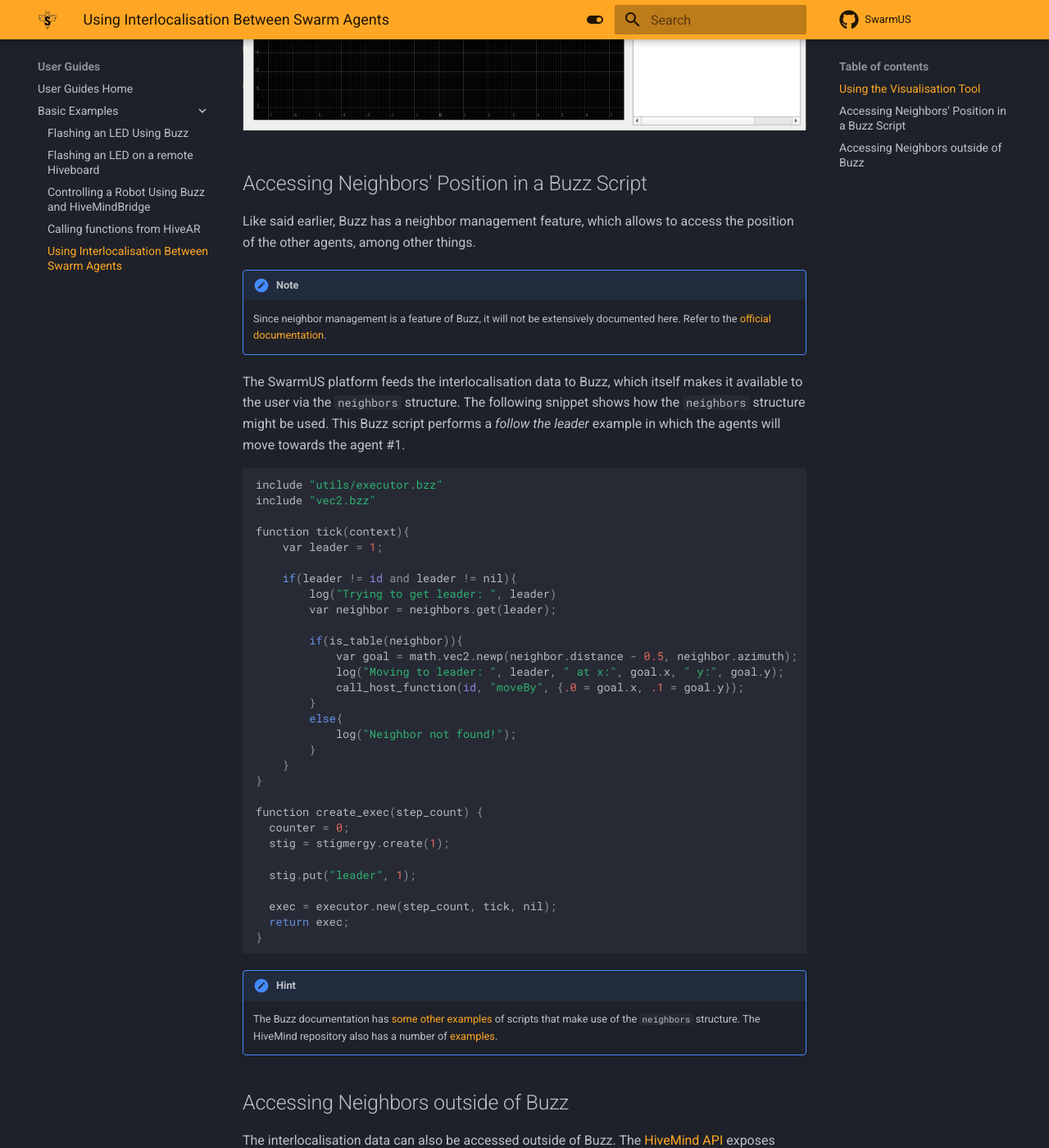
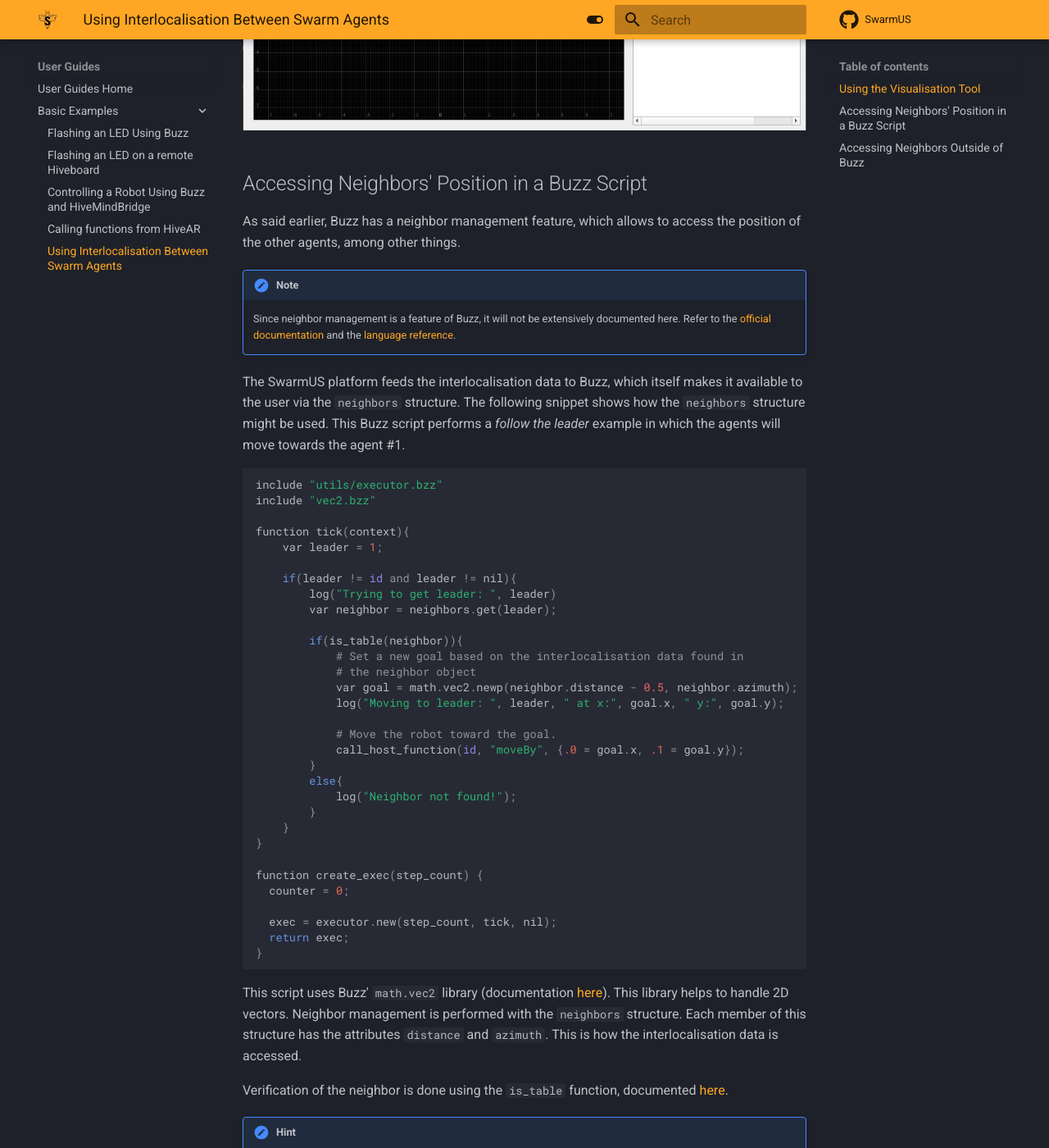
Before and after one commit to SwarmUS/SwarmUS-doc, an MkDocs documentation site: the page built from docs/sections/user-guide/basic-examples/basic-interloc.md, in a window 1280 px wide and 1400 px high, scrolled down 932 px. Shown: the whole window at 82% size. Built offline with MkDocs 1.6.1 and Material for MkDocs 9.7.7, drawn with Linux system fonts in a browser that asks for light colours; some of the changed text lies outside the part shown.

Commit message:
pr comments

````diff
--- a/docs/sections/user-guide/basic-examples/basic-interloc.md
+++ b/docs/sections/user-guide/basic-examples/basic-interloc.md
@@ -19,10 +19,10 @@
 
 ## Accessing Neighbors' Position in a Buzz Script
 
-Like said earlier, Buzz has a neighbor management feature, which allows to access the position of the other agents, among other things.
+As said earlier, Buzz has a neighbor management feature, which allows to access the position of the other agents, among other things.
 
 !!! note
-    Since neighbor management is a feature of Buzz, it will not be extensively documented here. Refer to the [official documentation](https://the.swarming.buzz/wiki/doku.php?id=buzz_syntax_cheatsheet&s[]=neighbors).
+    Since neighbor management is a feature of Buzz, it will not be extensively documented here. Refer to the [official documentation](https://the.swarming.buzz/wiki/doku.php?id=buzz_syntax_cheatsheet&s[]=neighbors) and the [language reference](https://github.com/buzz-lang/Buzz/blob/master/doc/api.md).
 
 The SwarmUS platform feeds the interlocalisation data to Buzz, which itself makes it available to the user via the `neighbors` structure. The following snippet shows how the `neighbors` structure might be used. This Buzz script performs a _follow the leader_ example in which the agents will move towards the agent #1.
 
@@ -38,8 +38,12 @@
         var neighbor = neighbors.get(leader);
 
         if(is_table(neighbor)){
+            # Set a new goal based on the interlocalisation data found in
+            # the neighbor object
             var goal = math.vec2.newp(neighbor.distance - 0.5, neighbor.azimuth);
             log("Moving to leader: ", leader, " at x:", goal.x, " y:", goal.y);
+
+            # Move the robot toward the goal.
             call_host_function(id, "moveBy", {.0 = goal.x, .1 = goal.y});
         }
         else{
@@ -50,19 +54,20 @@
 
 function create_exec(step_count) {
   counter = 0;
-  stig = stigmergy.create(1);
-
-  stig.put("leader", 1);
 
   exec = executor.new(step_count, tick, nil);
   return exec;
 }
 ```
 
+This script uses Buzz' `math.vec2` library (documentation [here](https://github.com/buzz-lang/Buzz/blob/master/doc/api.md#mathvec2lib)). This library helps to handle 2D vectors. Neighbor management is performed with the `neighbors` structure. Each member of this structure has the attributes `distance` and `azimuth`. This is how the interlocalisation data is accessed.
+
+Verification of the neighbor is done using the `is_table` function, documented [here](https://swarmus.github.io/HiveMind/namespaceBittyBuzzUserFunctions.html#a47f43221b7fd135259c540016ae55544).
+
 !!! hint
     The Buzz documentation has [some other examples](https://the.swarming.buzz/wiki/doku.php?id=buzz_examples) of scripts that make use of the `neighbors` structure. The HiveMind repository also has a number of [examples](https://github.com/SwarmUS/HiveMind/tree/master/src/bittybuzz/buzz_scripts/behaviors).
 
-## Accessing Neighbors outside of Buzz
+## Accessing Neighbors Outside of Buzz
 
 The interlocalisation data can also be accessed outside of Buzz. The [HiveMind API](../../reference/HiveMind/hivemind-api.md) exposes neighbor requests (`GetNeighborsListRequest`, `GetNeighborRequest`) that can be called by any host.
 
````
Also changed, not shown: docs/sections/reference/HiveMind/hivemind-api.md (+1 -1 lines), 2 other files.
